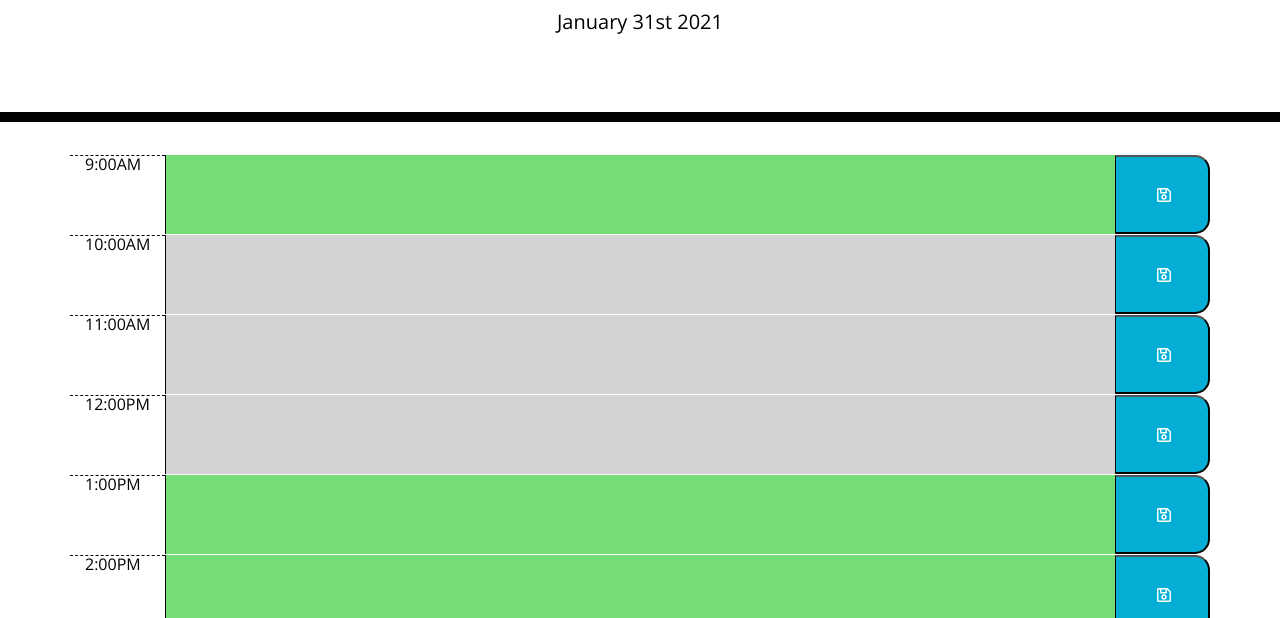
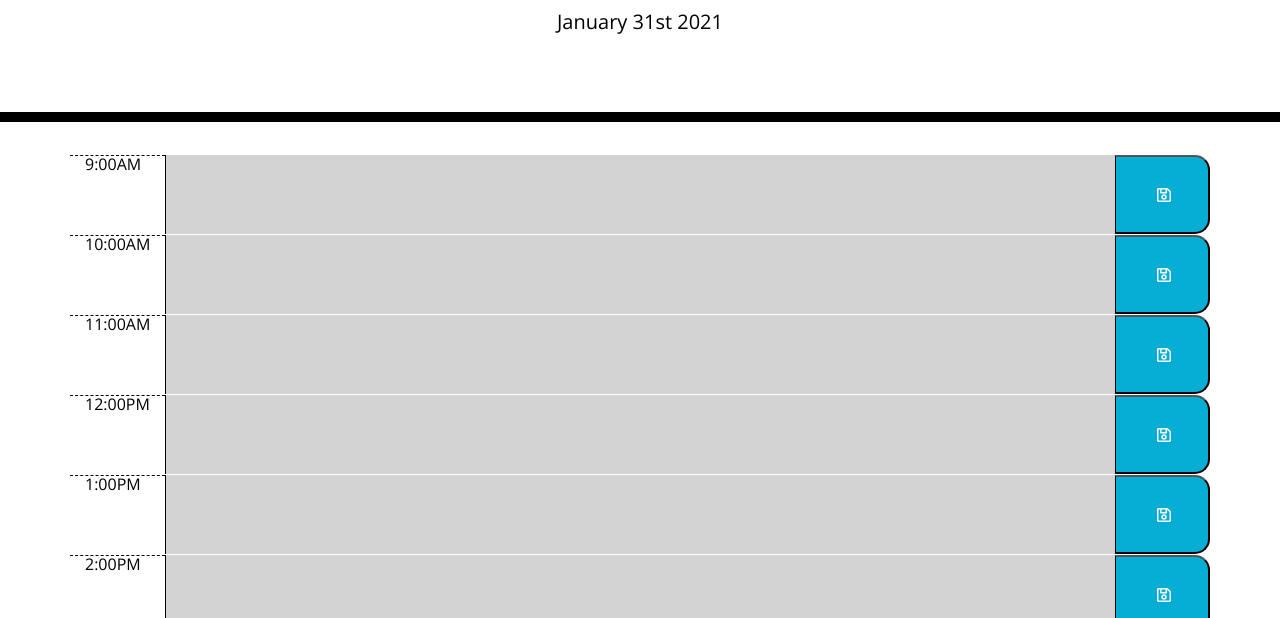
Before and after one commit to wylie-u/Work-Day-Scheduler, a plain HTML site: page index.html in a window 1280 px wide. Shown: the part 182-800 px from the top of the page. Drawn offline with nearby package versions, Linux system fonts and the light colour scheme.

Commit message:
updating main script file and readme

```diff
--- a/Assets/script.js
+++ b/Assets/script.js
@@ -1,109 +1,78 @@
 //current day displayed
 var currentDay = moment().format("MMMM Do YYYY");
-console.log(currentDay);
+
 $("#currentDay").text(currentDay);
 // save button
 var saveButton = $(".saveBtn");
-// var test = moment().date(9);
-// console.log('trial');
-
-//THEN each time block is color-coded to indicate whether it is in the past, present, or future
-// $("#9")
-// console.log('#9');
-// $("#10");
-// $("#11");
-// $("#12");
-// $("#1");
-// $("#2");
-// $("#3");
-// $("#4");
-// $("#5");
 
 $(document).ready(function () {
 
-  function trial (){
-  var currentTime = moment().hours();
-  console.log("test");
-  $("textarea").each(function () {
-    var timeSlot = parseInt($(this).attr("id"));
+  function time (){
+      var currentTime = moment().hour();
+
+    $("textarea").each(function () {
+
+      // timeslots will now be integers
+      var timeSlot = parseInt($(this).attr("id"));
 
 
-    if (currentTime === timeSlot) {
-      $(this).addClass("present");
-      console.log("testing");
-    }
+      if (timeSlot < 8 ) {
+        timeSlot = timeSlot + 12
+      }
+
+
+      if (currentTime < timeSlot) {
+        console.log(timeSlot);
+        $(this).removeClass('present');
+        $(this).removeClass('past');
+        $(this).addClass("future")
+
+        }
+        else if (currentTime > timeSlot){
+                  $(this).removeClass('present');
+                  $(this).removeClass('future');
+                  $(this).addClass("past");
+              }
+          else {
+
+              $(this).removeClass('future');
+              $(this).removeClass('past');
+              $(this).addClass("present");
+              }
+
+
+
+    });
+  }
+  time ();
+
+  // click event on save button
+  // saves note entry
+  $(".saveBtn").on("click", function(){
+      var time = $(this).siblings('textarea').attr('id');
+      var value = $(this).siblings('textarea').val()
+      localStorage.setItem(time, value)
   })
-}
-trial()
-});
+  // note entry in each time block will go to local storage
+  $(".time-block").val(localStorage).get("9")
+  $(".time-block").val(localStorage).get("10")
+  $(".time-block").val(localStorage).get("11")
+  $(".time-block").val(localStorage).get("12")
+  $(".time-block").val(localStorage).get("1")
+  $(".time-block").val(localStorage).get("2")
+  $(".time-block").val(localStorage).get("3")
+  $(".time-block").val(localStorage).get("4")
+  $(".time-block").val(localStorage).get("5")
 
-//. add class present/past/future
 
-//to know if past, present, or future
-//we need to compare current time to each one of the timeblocks
-// current time: using momentjs
-// timeblock time: id
-//(note: strings or numbers comparison)
-// $(document).ready(function () {
 
-// // console.log(currentTime);
-// // set strings to numbers
-// var timeColor = parseInt($(this).attr("id"))
-// console.log('test');
 
-// }
 
-//for loop to run through all time blocks, also try .each() if for loop doesn't make sense.
 
-//if statement
-// if past: current time > time block time
-//(target textarea goes here. Hint: this ).attr("class", "past"), or checkout addClass if simplier.
-// else if present: ===
-// else future
 
-// $(document).ready(function () {
 
-//     if (){
-//         $(this).addClass("present")
-//     }
-//     else if (){
-//         $(this).addClass("past");
-//     }
-//     else (){
-//         $(this).addClass("future")
-//     }
-//     }
 
-//click event
-//create a varialbe to grab the value which user typed into the textarea
-//var x = (target the textarea which was noted).val();
-// var name1 = "Trinh";
-// var value1 = 1;
-// localStorage.setItem(name1, value1)
 
-// GIVEN I am using a daily planner to create a schedule
-// WHEN I open the planner
-// THEN the current day is displayed at  the top of the calendar
-////
-// WHEN I scroll down
-// THEN I am presented with time blocks for standard business hours
-/// each block for each hour of day done in html
-// WHEN I view the time blocks for that day
-// THEN each time block is color-coded to indicate whether it is in the past, present, or future
-// WHEN I click into a time block
-// THEN I can enter an event
-// saveButton.on("click", function(){
-//     var time = $(this).parent().attr("id");
-//     console.log('test');
-// })
-// WHEN I click the save button for that time block
-/// - event listener,  click
-// THEN the text for that event is saved in local storage
 
-// WHEN I refresh the page
-// THEN the saved events persist
 
-// $(document).ready(function() {
-
-// }
-// }
+})
--- a/test.js
+++ b/Assets/test.js
@@ -7,23 +7,42 @@ var saveButton = $(".saveBtn");
 $(document).ready(function () {
 
 function trial (){
-    var currentTime = moment().format("hh")
-    console.log(currentTime);
+    var currentTime = moment().hour();
+
   $("textarea").each(function () {
-      console.log('test');
+
 
     var timeSlot = parseInt($(this).attr("id"));
 
-    if (currentTime === timeSlot) {
-        $(this).addClass("present");
+
+    // read as 24 hr clock, google
+    // only want to add 12 to timeslots greater than twelve
+    // need to get current hour to read in same format as moment
+
+    if (timeSlot < 8 ) {
+      timeSlot = timeSlot + 12
+    }
+    // timeslots need to match up with currentTime???
+
+    if (currentTime < timeSlot) {
+      console.log(timeSlot);
+      $(this).removeClass('present');
+      $(this).removeClass('past');
+      $(this).addClass("future")
 
       }
-      else if (currentTime < timeSlot){
+      else if (currentTime > timeSlot){
+                $(this).removeClass('present');
+                $(this).removeClass('future');
                 $(this).addClass("past");
             }
         else {
-                $(this).addClass("future")
+
+            $(this).removeClass('future');
+            $(this).removeClass('past');
+            $(this).addClass("present");
             }
+
 
 
   });
--- a/index.html
+++ b/index.html
@@ -90,7 +90,7 @@
 
     <script src="https://cdnjs.cloudflare.com/ajax/libs/jquery/3.2.1/jquery.min.js"></script>
     <script src="https://cdnjs.cloudflare.com/ajax/libs/moment.js/2.24.0/moment.min.js"></script>
-    <script src="test.js"></script>
+    <script src="Assets/script.js"></script>
 
   </body>
 </html>
```
Also changed, not shown: Assets/05-third-party-apis-homework-demo.gif (deleted), Assets/images/Work-Day-Scheduler-Notes.png (added), Assets/images/Work-Day-Scheduler.png (added), 1 other file.
